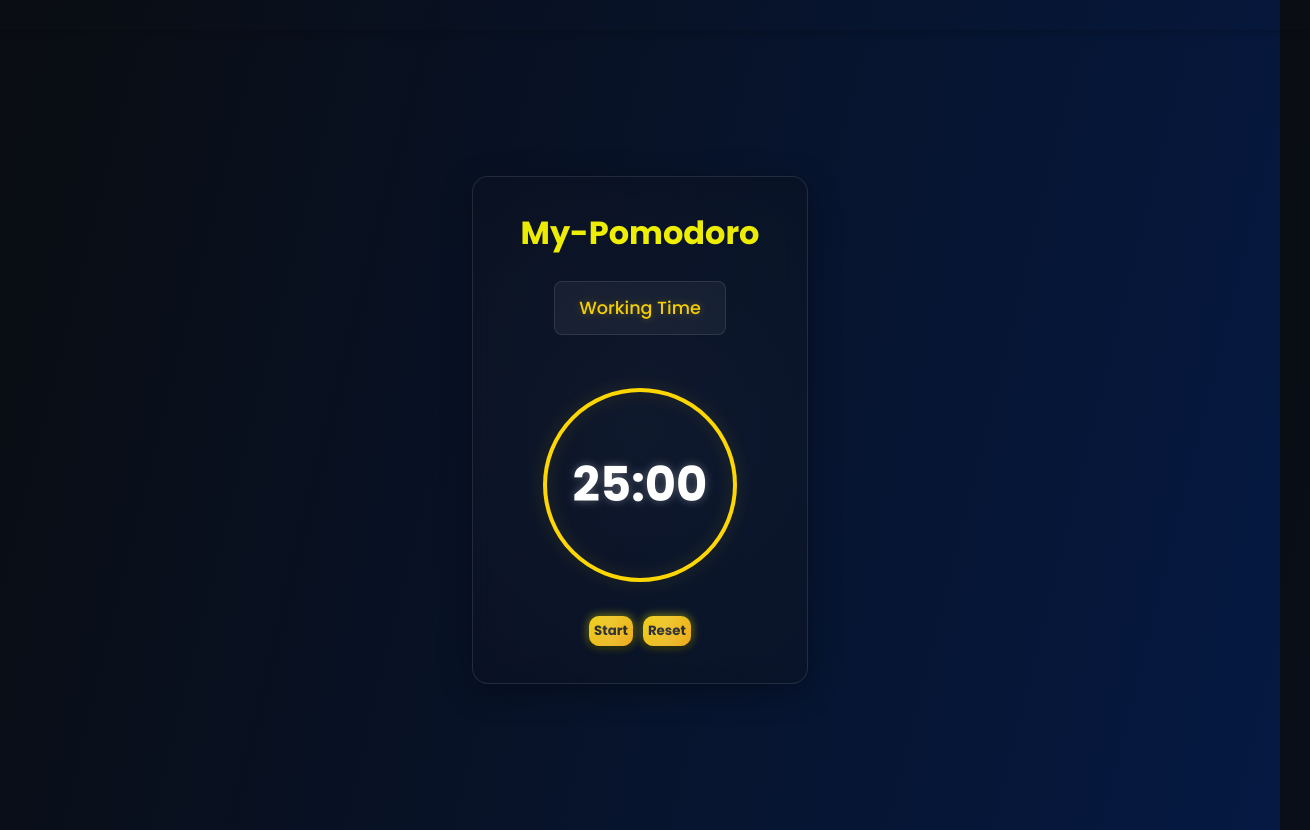
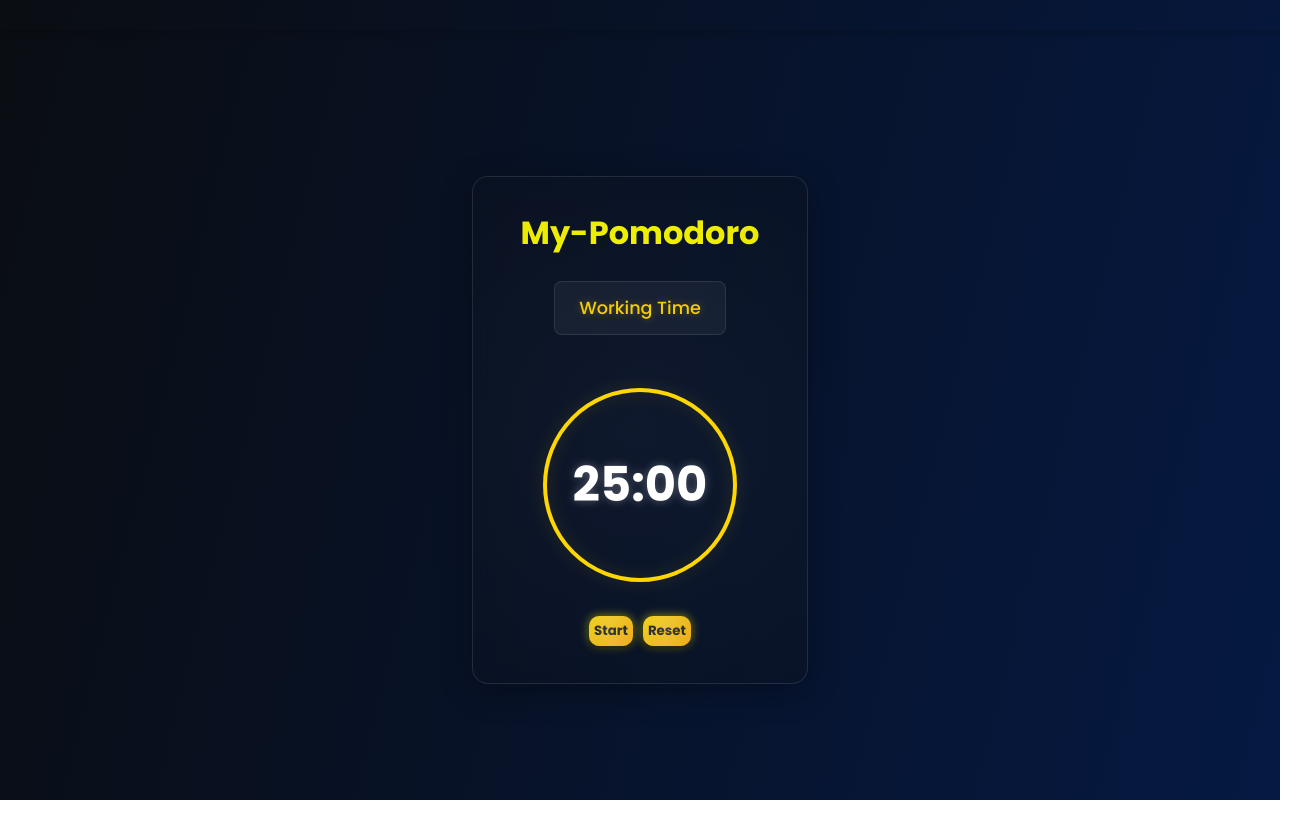
Before and after one commit to shardulkulk297/My-Pomodoro, a React (Vite) app: page / in a window 1280 px wide. Shown: the whole page, 1310 px wide, since content can reach past the window. After the commit the page ends 800 px from the top, so only its background shows below. Built offline with nearby package versions, Linux system fonts and the light colour scheme.

Commit message:
Fixed the overflow issue

```diff
--- a/src/App.css
+++ b/src/App.css
@@ -7,6 +7,16 @@
   padding: 0;
 }
 
+html, body {
+  margin: 0;
+  padding: 0;
+  width: 100%;
+  height: 100%;
+  overflow: hidden; /* Prevent scrolling */
+  background: rgb(10, 13, 18);
+  background: linear-gradient(104deg, rgba(10, 13, 18, 1) 0%, rgba(5, 25, 66, 1) 100%);
+}
+
 .container {
   display: flex;
   justify-content: center;
@@ -14,6 +24,7 @@
   height: 100vh;
   width: 100vw;
     color: white;
+    overflow: hidden;
 
     h1{
 
--- a/src/index.css
+++ b/src/index.css
@@ -11,6 +11,7 @@ body {
   width: 220px;
   height: 220px;
   margin: 1rem auto;
+  overflow: visible;
 }
 
 .progress-ring circle {
@@ -33,6 +34,7 @@ body {
 .progress-ring svg {
   position: relative;
   z-index: 1;
+  overflow: visible;
 }
 
 .timer-text {
```
